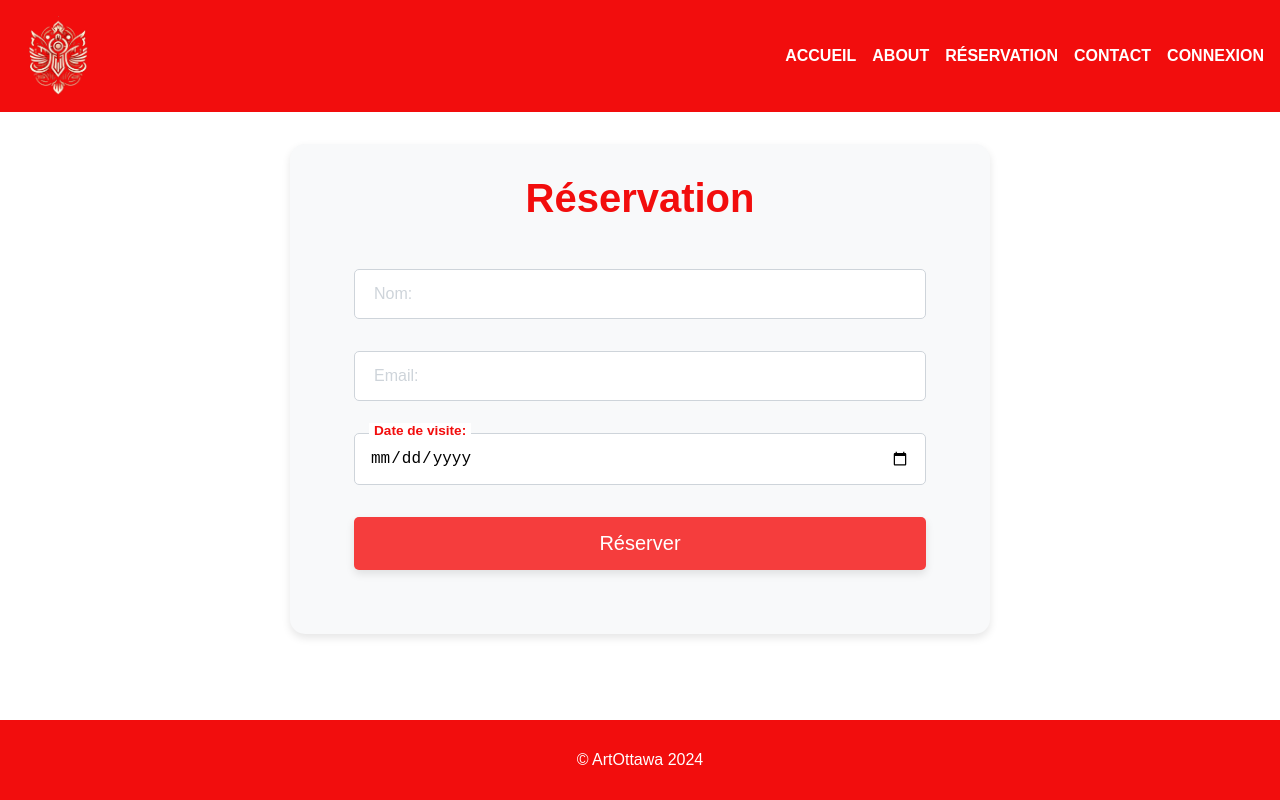
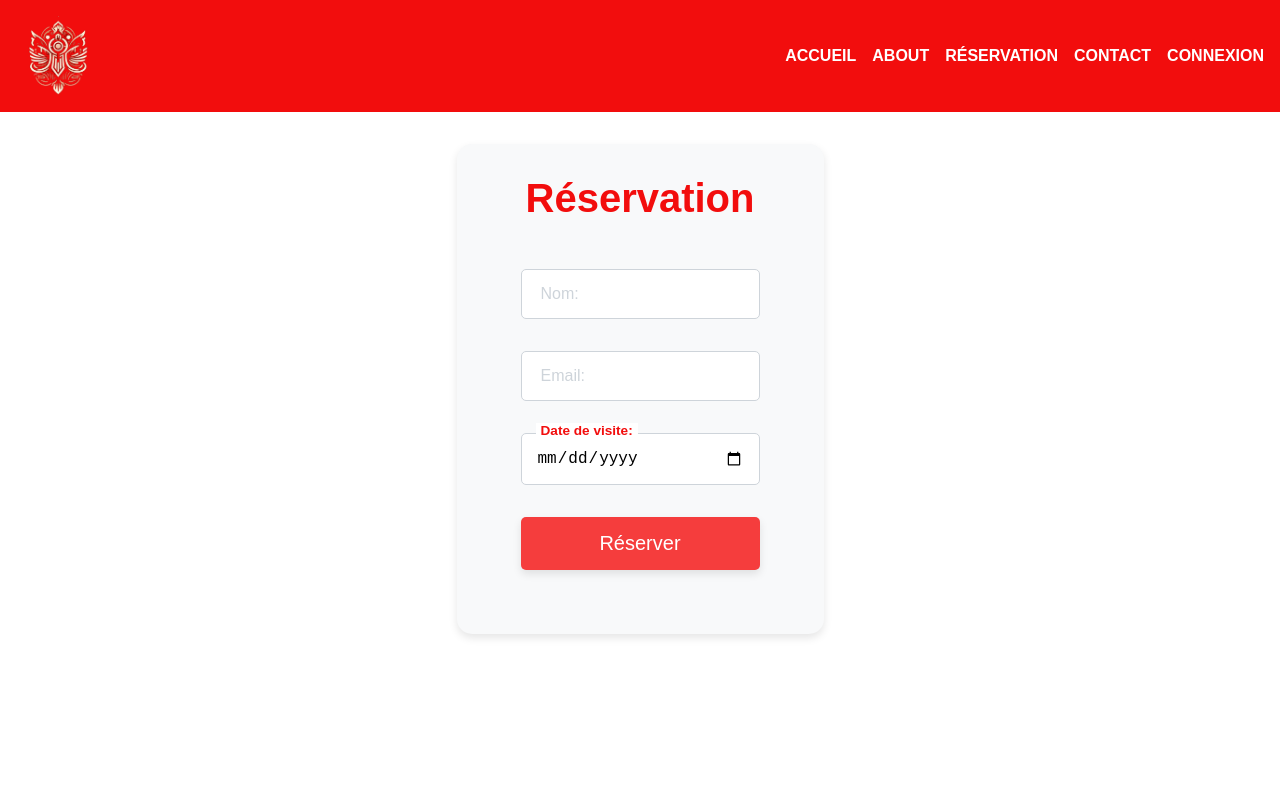
Before and after one commit to Malek3031/ArtOttawaExplorer, a Next.js app: page /reservation in a window 1280 px wide. Shown: the top 800 px of the page. Built offline with nearby package versions, Linux system fonts and the light colour scheme.

Commit message:
Update layout.module.css

```diff
--- a/app/layout.module.css
+++ b/app/layout.module.css
@@ -1,9 +1,17 @@
-.body {
+.main {
+  flex: 1;
   display: flex;
   flex-direction: column;
   min-height: 100vh;
 }
 
-.main {
-  flex: 1;
+.connexionBackground {
+  background-size: cover;
+  background-position: center;
+  background-attachment: fixed;
+  width: 100%;
+  height: 100vh;
+  display: flex;
+  justify-content: center;
+  align-items: center;
 }
```
